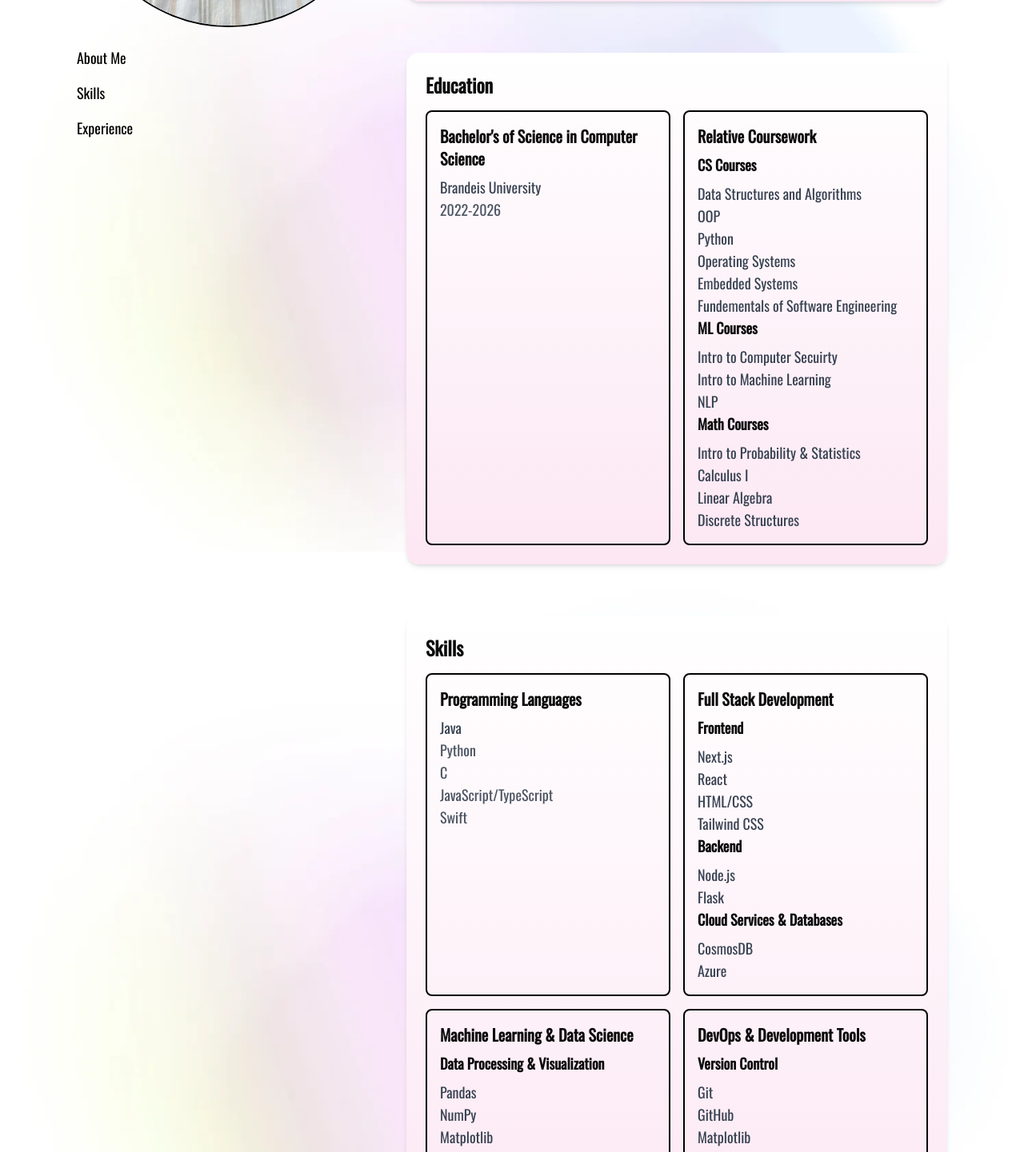
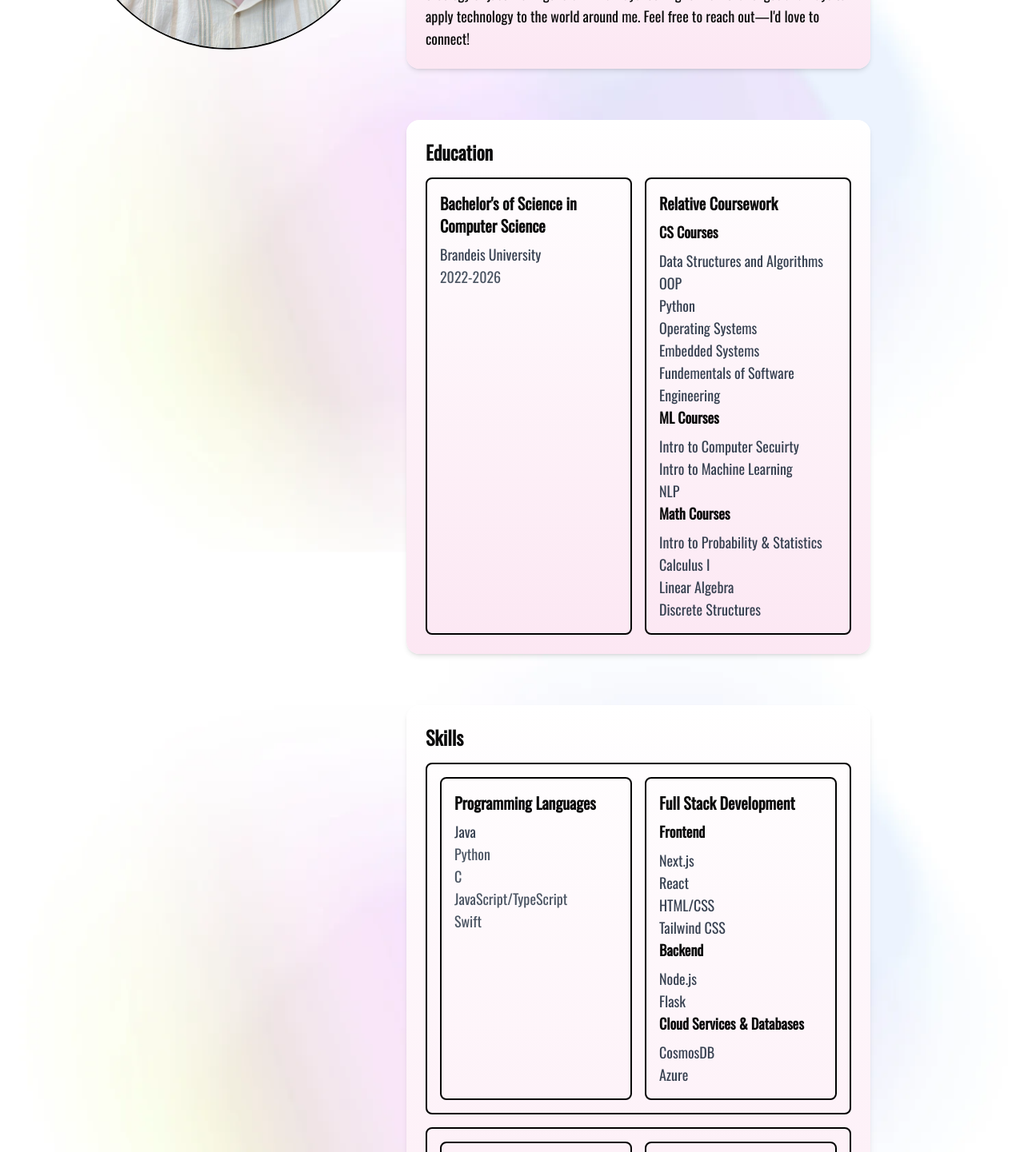
Before and after one commit to ykunus/MyPortfolio, a Next.js app: page / in a window 1280 px wide. Shown: the part 1260-2701 px from the top of the page at 80% size. Built offline with nearby package versions, Linux system fonts and the light colour scheme.

Commit message:
made container.tsx useable for other cases such as mobile version of projects, also implemented new container app into about section

```diff
--- /dev/null
+++ b/src/app/components/aboutMobile.tsx
@@ -0,0 +1,11 @@
+import React from 'react'
+
+const AboutMobile = ({}) => {
+  return (
+    <div>
+
+    </div>
+  )
+}
+
+export default AboutMobile;
--- a/src/app/components/container.tsx
+++ b/src/app/components/container.tsx
@@ -1,19 +1,14 @@
 import React from 'react'
 
 const Container = ({
-    leftContent,
-    rightContent
+    content
 }: {
-    leftContent: React.ReactNode,
-    rightContent: React.ReactNode
+    content: React.ReactNode,
 }) => {
     return (
-        <div className="flex flex-row w-full gap-4">
-            <div className="flex flex-col p-4 border-2 border-black rounded-lg w-1/2">
-                {leftContent}
-            </div>
-            <div className="flex flex-col p-4 border-2 border-black rounded-lg w-1/2">
-                {rightContent}
+        <div className="flex w-full gap-4">
+            <div className="flex flex-col p-4 border-2 border-black rounded-lg w-full">
+                {content}
             </div>
         </div>
     )
--- a/src/app/pages/about.tsx
+++ b/src/app/pages/about.tsx
@@ -30,16 +30,19 @@ const About = () => {
         {
             title: "Education",
             content: (
+                <div className = "flex flex-row gap-4">
                     <Container
-                    leftContent={
-                        <>
+                        content={
+                            <div>
                                 <h3 className="text-xl font-semibold mb-2">Bachelor's of Science in Computer Science</h3>
                                 <p className="text-gray-700">Brandeis University</p>
                                 <p className="text-gray-600">2022-2026</p>
-                        </>
+                            </div>
                         }
-                    rightContent={
-                        <>
+                    />
+                    <Container
+                        content={
+                            <div>
                                 <h3 className="text-xl font-semibold mb-2">Relative Coursework</h3>
                                 <h4 className="text-lg font-semibold mb-2">CS Courses</h4>
                                 <p className="text-gray-700"> Data Structures and Algorithms</p>
@@ -57,9 +60,10 @@ const About = () => {
                                 <p className="text-gray-700">Calculus I</p>
                                 <p className="text-gray-700">Linear Algebra</p>
                                 <p className="text-gray-700">Discrete Structures</p>
-                        </>
+                            </div>
                         }
                     />
+                </div>
             )
         },
         {
@@ -67,8 +71,11 @@ const About = () => {
             content: (
                 <div className="flex flex-col w-full gap-4">
                     <Container
-                        leftContent={
-                            <>
+                        content={
+                            <div className="flex flex-row gap-4">
+                                <Container
+                                    content={
+                                        <div>
                                             <h3 className="text-xl font-semibold mb-2">Programming Languages</h3>
                                             <p className="text-gray-700">Java</p>
                                             <p className="text-gray-600">Python</p>
@@ -76,10 +83,12 @@ const About = () => {
                                             <p className="text-gray-600">JavaScript/TypeScript</p>
                                             <p className="text-gray-600">Swift</p>
 
-                            </>
+                                        </div>
                                     }
-                        rightContent={
-                            <>
+                                />
+                                <Container
+                                    content={
+                                        <div>
                                             <h3 className = "text-xl font-semibold mb-2">Full Stack Development</h3>
                                             <h4 className="text-lg font-semibold mb-2">Frontend</h4>
                                             <p className="text-gray-700">Next.js</p>
@@ -92,12 +101,20 @@ const About = () => {
                                             <h4 className="text-lg font-semibold mb-2">Cloud Services & Databases</h4>
                                             <p className="text-gray-700">CosmosDB</p>
                                             <p className="text-gray-700">Azure</p>
-                            </>
+
+                                        </div>
                                     }
                                 />
+                            </div>
+                        }
+
+                    />
                     <Container
-                        leftContent={
-                            <>
+                        content={
+                            <div className="flex flex-row gap-4">
+                                <Container
+                                    content={
+                                        <div>
                                             <h3 className="text-xl font-semibold mb-2">Machine Learning & Data Science</h3>
                                             <h4 className="text-lg font-semibold mb-2">Data Processing & Visualization</h4>
                                             <p className="text-gray-700">Pandas</p>
@@ -107,24 +124,27 @@ const About = () => {
                                             <h4 className="text-lg font-semibold mb-2">Frameworks & libraries</h4>
                                             <p className="text-gray-700">Scikit-Learn</p>
                                             <p className="text-gray-700"> Imbalanced-lear</p>
-                            </>
+
+                                        </div>
                                     }
-                        rightContent={
-                            <>
+                                />
+                                <Container
+                                    content={
+                                        <div>
                                             <h3 className="text-xl font-semibold mb-2">DevOps & Development Tools</h3>
                                             <h4 className="text-lg font-semibold mb-2">Version Control</h4>
                                             <p className="text-gray-700">Git</p>
                                             <p className="text-gray-700">GitHub</p>
-                                <p className="text-gray-700">Matplotlib</p>
-                                <p className="text-gray-700">Seaborn</p>
                                             <h4 className="text-lg font-semibold mb-2">Infrastructure & Deployment</h4>
                                             <p className="text-gray-700">Docker</p>
                                             <p className="text-gray-700">Azure</p>
-                            </>
+
+                                        </div>
                                     }
                                 />
-
-
+                            </div>
+                        }
+                    />
                 </div>
 
             )
@@ -155,16 +175,20 @@ const About = () => {
     ];
 
     return (
-        <div className="pt-54 pl-15 flex flex-col">
-            <div className="flex justify-center pl-24">
-                <h1 className="text-4xl font-bold -ml-28">Hello!</h1>
+        <div className="mt-24 md:mt-32 px-4 md:px-24 flex flex-col">
+            <div className="flex justify-center">
+                <h1 className="text-4xl font-bold">Hello!</h1>
             </div>
-            <div className="flex justify-start pl-24 mt-6 gap-8">
-                <div className="sticky top-28 h-fit hidden sm:block">
-                    <Image src="/PortfolioPic.jpeg" alt="me" width={350} height={400}
-                        className="rounded-full object-cover w-[380px] h-[380px] border-2 border-black"
+            <div className="flex flex-col md:flex-row justify-start mt-6 gap-8">
+                <div className="md:sticky md:top-28 h-fit flex justify-center md:block">
+                    <Image
+                        src="/PortfolioPic.jpeg"
+                        alt="me"
+                        width={350}
+                        height={400}
+                        className="rounded-full object-cover w-[280px] h-[280px] md:w-[380px] md:h-[380px] border-2 border-black"
                     />
-                    <ul className="flex flex-col gap-4 mt-6">
+                    {/* <ul className="flex flex-col gap-4 mt-6">
                         <li>
                             <button
                                 onClick={() => scrollToSection(aboutMeRef)}
@@ -189,10 +213,10 @@ const About = () => {
                                 Experience
                             </button>
                         </li>
-                    </ul>
+                    </ul> */}
                 </div>
 
-                <div className="flex flex-col gap-16 pb-20 flex-1 mr-24">
+                <div className="flex flex-col gap-16 pb-20 flex-1 mr-24 grid-cols-2">
                     {sections.map((section, index) => (
                         <motion.div
                             key={section.title}
@@ -217,6 +241,7 @@ const About = () => {
                         </motion.div>
                     ))}
                 </div>
+
             </div>
         </div>
     );
--- a/src/app/pages/header.tsx
+++ b/src/app/pages/header.tsx
@@ -29,7 +29,7 @@ const header = () => {
     <div className="pt-56 pl-24 flex flex-col items-center">
         <div className="w-full flex justify-between items-center">
             <div className="flex-1 flex flex-col items-center -m-24 sm:hidden">
-                <div className="flex-1 flex justify-center">
+                {/* <div className="flex-1 flex justify-center">
                     <motion.div
                         className="mt-10 flex justify-center items-center mr-24"
                         initial={{ opacity: 0 }}
@@ -44,7 +44,7 @@ const header = () => {
                             className="rounded-full"
                         />
                     </motion.div>
-                </div>
+                </div> */}
                 <div className="flex-1 lg:text-left text-center lg:pl-0 -ml-24 lg:ml-0">
                     <Typing onComplete={() => {
                         setShowIcons(true);
```
Also changed, not shown: src/app/components/navbar.tsx (+8 -4 lines), src/app/page.tsx (+0 -21 lines). Lines whose indentation alone changed are shown as unchanged.
